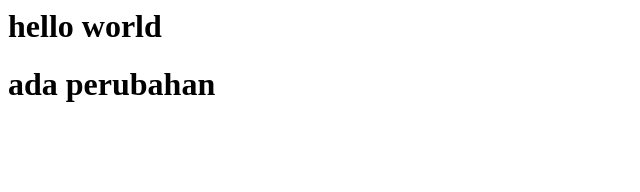
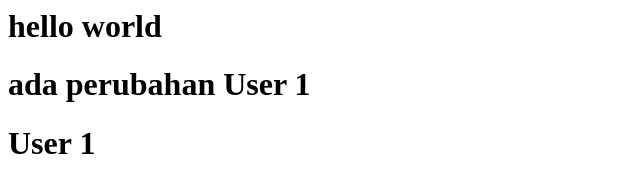
Before and after one commit to budioct/belajar-git-remote-versi2, a plain HTML site: page index.html in a window 1280 px wide. Shown: the whole page, without its empty margins (0-640 px from the left). Drawn offline with Linux system fonts and the light colour scheme.

Commit message:
add user1 to index.html

```diff
--- a/index.html
+++ b/index.html
@@ -6,7 +6,8 @@
 
 <body>
     <h1>hello world</h1>
-    <h1>ada perubahan</h1>
+    <h1>ada perubahan User 1</h1>
+    <h1>User 1</h1>
 </body>
 
 
```
